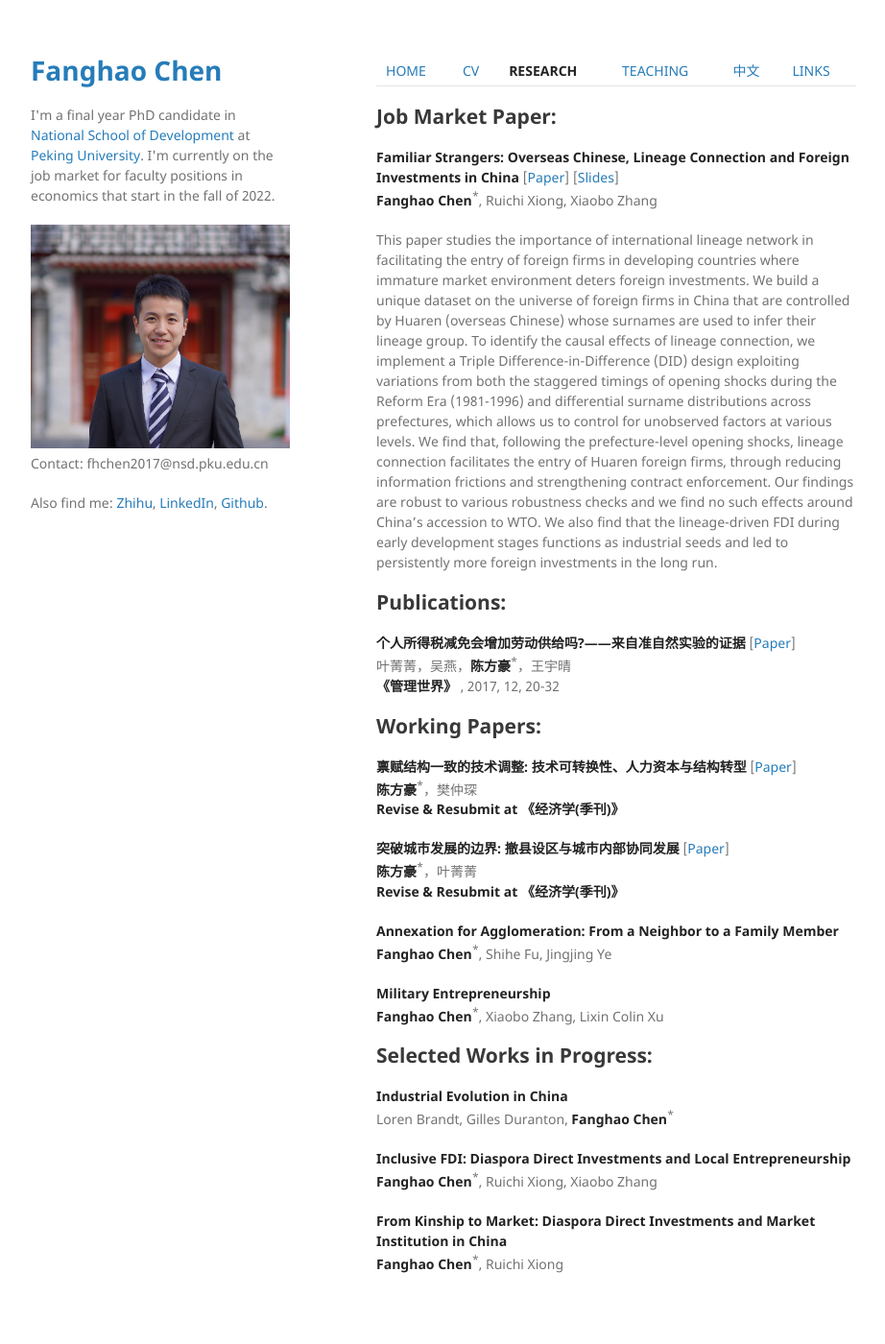
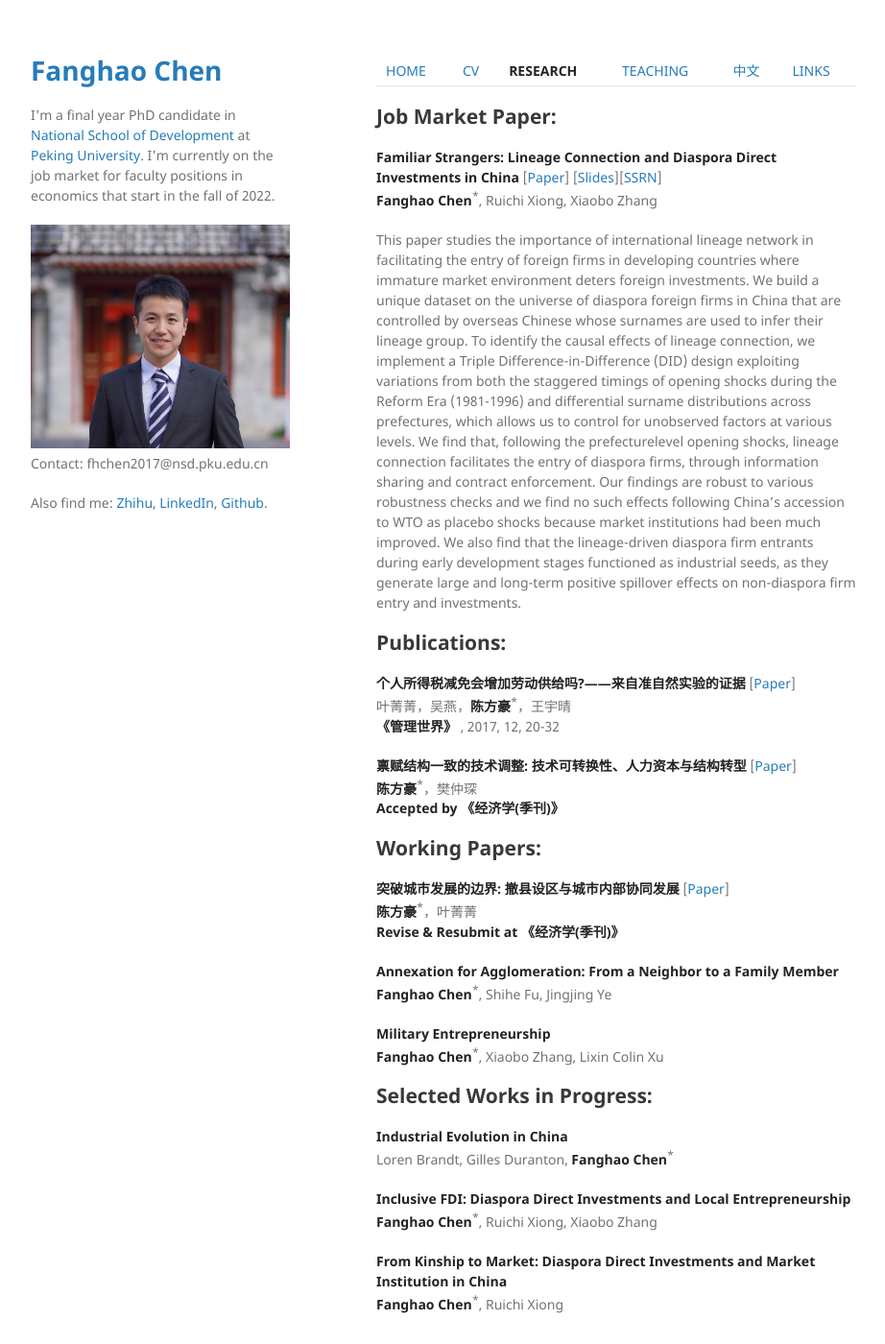
Before and after one commit to FanghaoChen/homepage, a Jekyll site: the page built from research.md, in a window 1280 px wide and 1400 px high. Shown: the whole window at 96% size, without its empty margins (178-1100 px from the left). Built offline with Jekyll 4.4.1, drawn with Linux system fonts in a browser that asks for light colours.

Commit message:
Update research.md

```diff
--- a/research.md
+++ b/research.md
@@ -6,10 +6,10 @@ layout: default
 
 ## Job Market Paper:
 
-**Familiar Strangers: Overseas Chinese, Lineage Connection and Foreign Investments in China** [[Paper](./assets/JMP_FanghaoChen_211120.pdf)] [[Slides](./assets/familiar_stranger_slides_211116.pdf)]<br/>
+**Familiar Strangers: Lineage Connection and Diaspora Direct Investments in China** [[Paper](./assets/familiar_stranger_draft_220303.pdf)] [[Slides](./assets/familiar_stranger_slides_22014.pdf)][[SSRN](https://papers.ssrn.com/sol3/papers.cfm?abstract_id=4004159)]<br/>
 **Fanghao Chen**<sup>*</sup>, Ruichi Xiong, Xiaobo Zhang
 
-This paper studies the importance of international lineage network in facilitating the entry of foreign firms in developing countries where immature market environment deters foreign investments. We build a unique dataset on the universe of foreign firms in China that are controlled by Huaren (overseas Chinese) whose surnames are used to infer their lineage group. To identify the causal effects of lineage connection, we implement a Triple Difference-in-Difference (DID) design exploiting variations from both the staggered timings of opening shocks during the Reform Era (1981-1996) and differential surname distributions across prefectures, which allows us to control for unobserved factors at various levels. We find that, following the prefecture-level opening shocks, lineage connection facilitates the entry of Huaren foreign firms, through reducing information frictions and strengthening contract enforcement. Our findings are robust to various robustness checks and we find no such effects around China's accession to WTO. We also find that the lineage-driven FDI during early development stages functions as industrial seeds and led to persistently more foreign investments in the long run.
+This paper studies the importance of international lineage network in facilitating the entry of foreign firms in developing countries where immature market environment deters foreign investments. We build a unique dataset on the universe of diaspora foreign firms in China that are controlled by overseas Chinese whose surnames are used to infer their lineage group. To identify the causal effects of lineage connection, we implement a Triple Difference-in-Difference (DID) design exploiting variations from both the staggered timings of opening shocks during the Reform Era (1981-1996) and differential surname distributions across prefectures, which allows us to control for unobserved factors at various levels. We find that, following the prefecture­level opening shocks, lineage connection facilitates the entry of diaspora firms, through information sharing and contract enforcement. Our findings are robust to various robustness checks and we find no such effects following China’s accession to WTO as placebo shocks because market institutions had been much improved. We also find that the lineage-driven diaspora firm entrants during early development stages functioned as industrial seeds, as they generate large and long-term positive spillover effects on non-diaspora firm entry and investments.
 
 ## Publications:
 
@@ -17,11 +17,12 @@ This paper studies the importance of international lineage network in facilitati
 叶菁菁，吴燕，**陈方豪**<sup>*</sup>，王宇晴 <br/>
 **《管理世界》** , 2017, 12, 20-32
 
-## Working Papers:
 
 **禀赋结构一致的技术调整: 技术可转换性、人力资本与结构转型** [[Paper](./assets/techchange_paper.pdf)] <br/>
 **陈方豪**<sup>*</sup>，樊仲琛 <br/>
-**Revise & Resubmit at 《经济学(季刊)》**
+**Accepted by 《经济学(季刊)》**
+
+## Working Papers:
 
 **突破城市发展的边界: 撤县设区与城市内部协同发展** [[Paper](./assets/annex_paper.pdf)] <br/>
 **陈方豪**<sup>*</sup>，叶菁菁 <br/>
```
